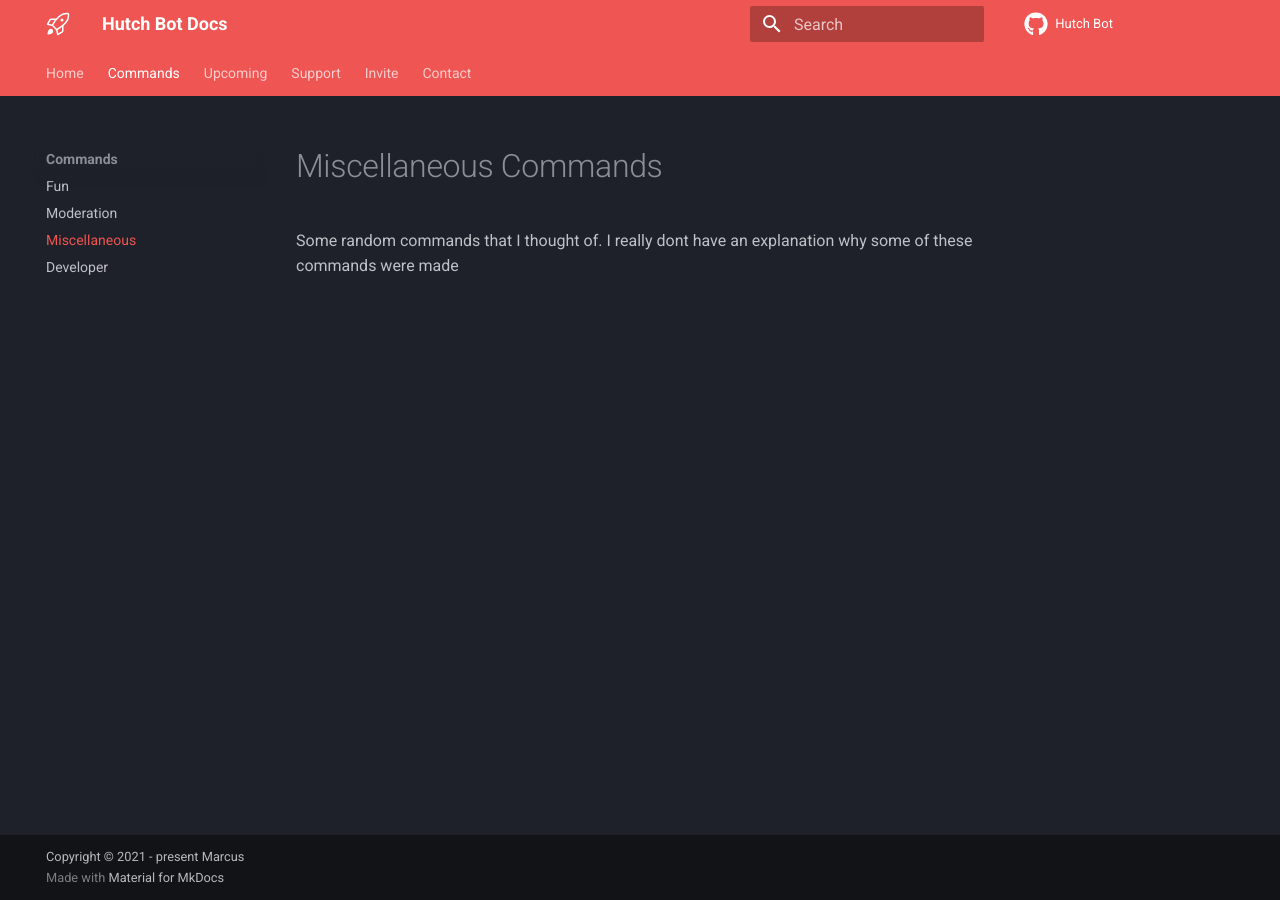
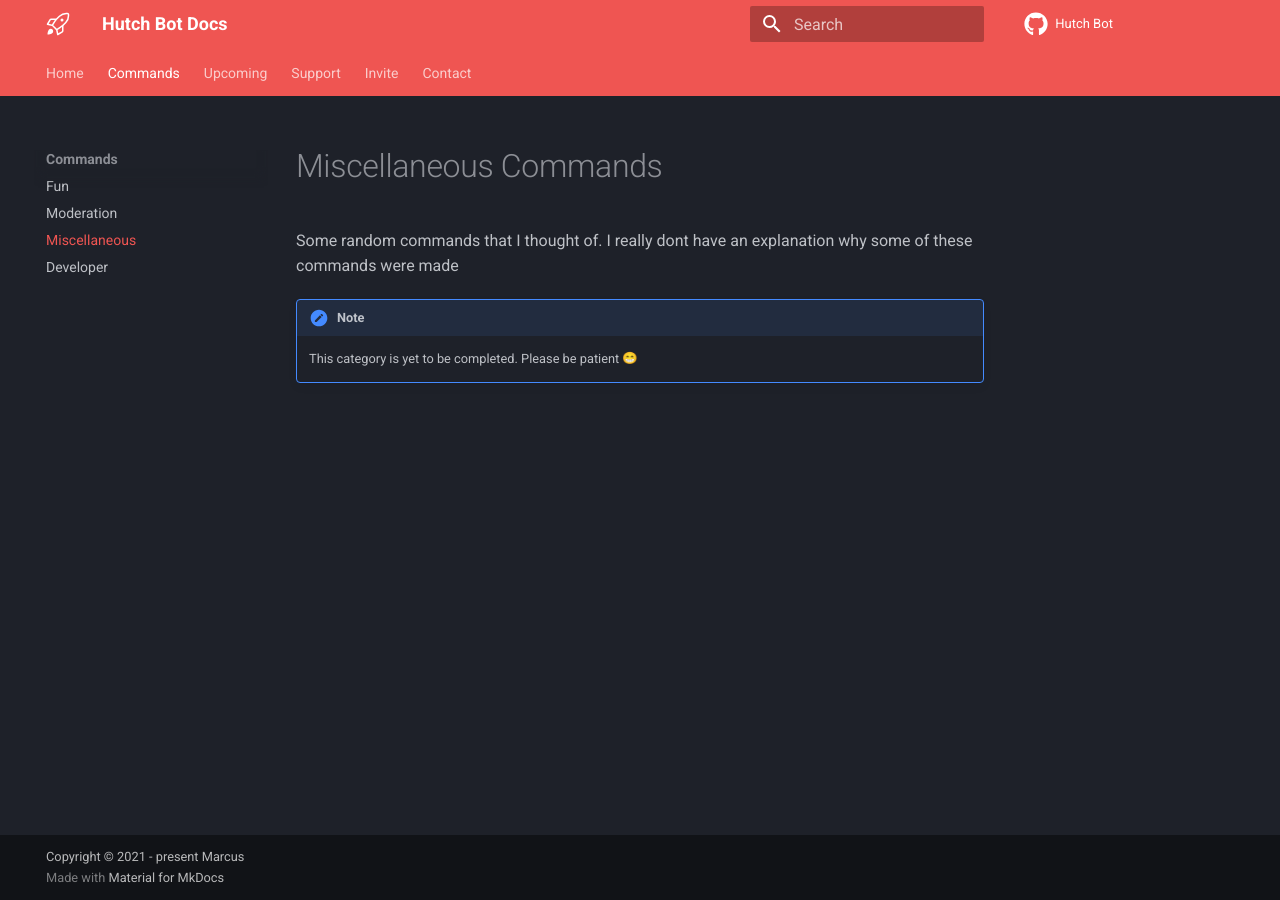
Before and after one commit to MarzaElise/Hutch-Bot-Docs, an MkDocs documentation site: the page built from docs/commands/misc.md, in a window 1280 px wide. Built offline with MkDocs 1.6.1 and Material for MkDocs 9.7.7, drawn with Linux system fonts in a browser that asks for light colours; emoji names are drawn with the system emoji font; comment, search, counter and statistics services are not loaded.

Commit message:
Added note for dev and misc category

```diff
--- a/docs/commands/misc.md
+++ b/docs/commands/misc.md
@@ -1,3 +1,6 @@
 # Miscellaneous Commands
 
 Some random commands that I thought of. I really dont have an explanation why some of these commands were made
+
+!!! note
+    This category is yet to be completed. Please be patient :grin:
--- a/mkdocs.yml
+++ b/mkdocs.yml
@@ -79,9 +79,9 @@ markdown_extensions:
     - abbr
     - def_list
 
-    # - pymdownx.emoji: ------------------------------------------------|
-    #     emoji_index: !!python/name:materialx.emoji.twemoji -----------| => I dont think im using any of these...
-    #     emoji_generator: !!python/name:materialx.emoji.to_svg --------|
+    - pymdownx.emoji:
+        emoji_index: !!python/name:materialx.emoji.twemoji
+        emoji_generator: !!python/name:materialx.emoji.to_svg
     - toc:
         permalink: true
 
```
Also changed, not shown: docs/commands/dev.md (+3 -0 lines).
